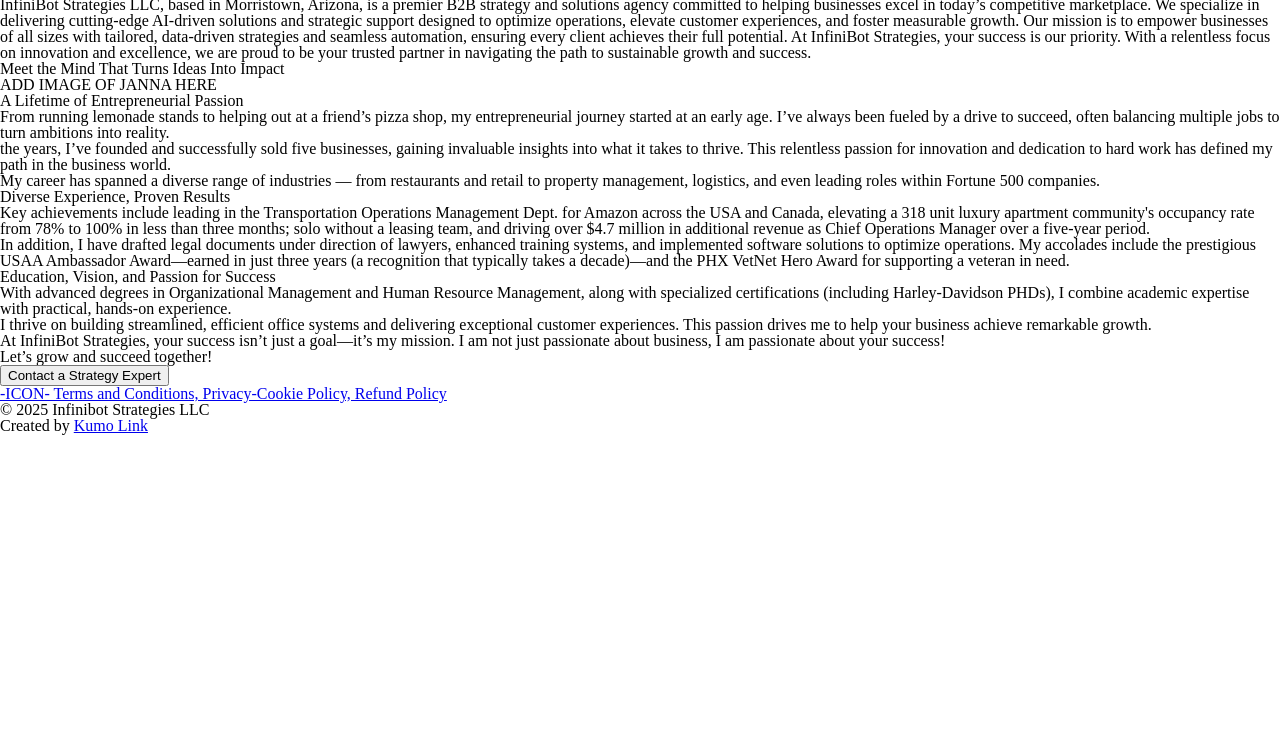
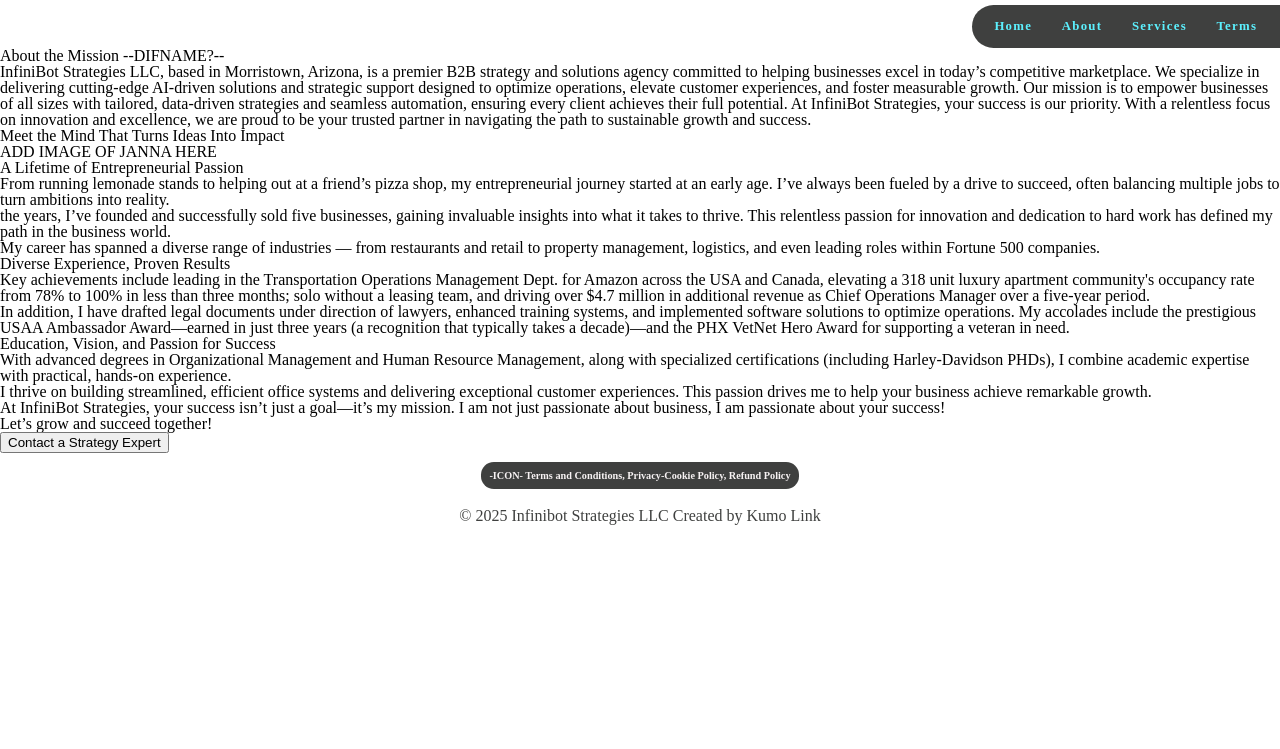
Before and after one commit to sticktyiss/infinibot, a website: page about.html in a window 1280 px wide. Shown: the part 51-800 px from the top of the page. Drawn offline with Linux system fonts and the light colour scheme; a web font is replaced by a local one.

Commit message:
Created about.scss and edited footer module.

```diff
--- a/about.html
+++ b/about.html
@@ -5,6 +5,7 @@
     <meta name="viewport" content="width=device-width, initial-scale=1.0" />
     <link rel="stylesheet" href="./reset.css" />
     <title>About | Infinibot</title>
+    <link rel="stylesheet" href="./css/about.css">
   </head>
   <body>
     <header>
@@ -85,8 +86,7 @@
         -ICON- Terms and Conditions, Privacy-Cookie Policy, Refund Policy
       </a>
       <div>
-        <p>&copy; 2025 Infinibot Strategies LLC</p>
-        <p>Created by <a href="bit.ly/kumoLink">Kumo Link</a></p>
+        <p>&copy; 2025 Infinibot Strategies LLC Created by <a href="bit.ly/kumoLink">Kumo Link</a></p>
       </div>
     </footer>
   </body>
--- /dev/null
+++ b/sass/about.scss
@@ -0,0 +1,6 @@
+@use './sassModules/colors';
+@use './sassModules/fonts';
+@use './sassModules/mixins';
+
+@use './sassModules/navStyle';
+@use './sassModules/footer';
--- a/sass/sassModules/_footer.scss
+++ b/sass/sassModules/_footer.scss
@@ -6,6 +6,7 @@ footer {
   @include sectionBasicFlex($flexDir: column, $justify: space-around);
   color: colors.$black;
   height: 80px;
+  width: 100vw;
   > a {
     background-color: colors.$black;
     color: colors.$white;
```
Also changed, not shown: css/about.css (added), css/homePage.css, 2 other files.
